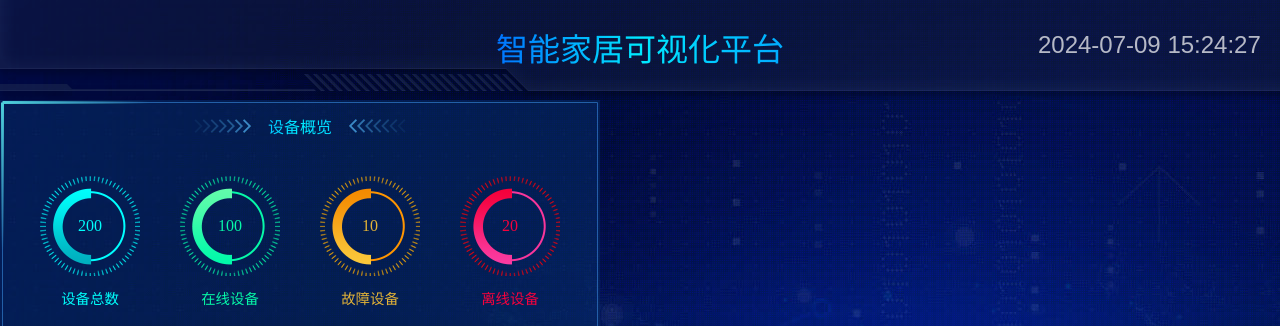
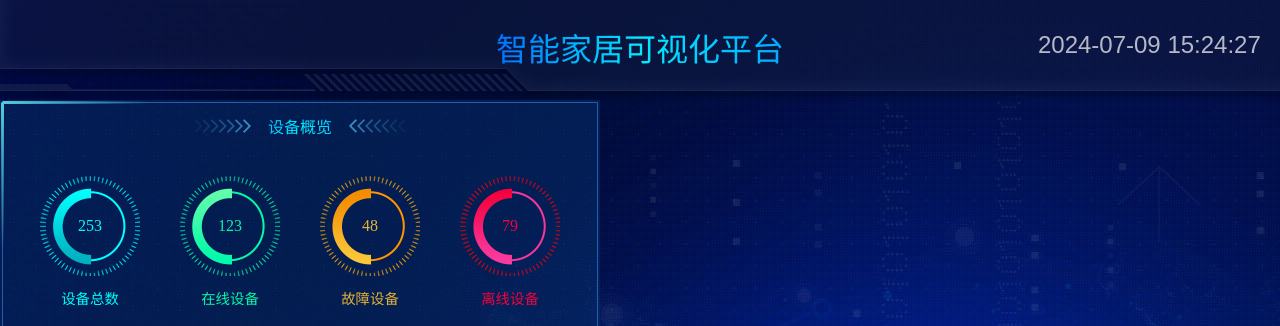
Before and after one commit to Samoy/visualization-react, a React (Vite) app: page / in a window 1280 px wide. Shown: the top 326 px of the page. Built offline with nearby package versions, Linux system fonts and the light colour scheme; the HTML template or start-up script is replaced by a standard one; a web font is replaced by a local one.

Commit message:
feat: Device Info

```diff
--- a/index.html
+++ b/index.html
@@ -1,5 +1,5 @@
 <!doctype html>
-<html lang="en">
+<html lang="zh">
   <head>
     <meta charset="UTF-8" />
     <link rel="icon" type="image/svg+xml" href="/vite.svg" />
--- a/package.json
+++ b/package.json
@@ -16,6 +16,7 @@
     "ahooks": "^3.8.0",
     "dayjs": "^1.11.11",
     "react": "^18.3.1",
+    "react-countup": "^6.5.3",
     "react-dom": "^18.3.1",
     "sass": "^1.77.6"
   },
--- a/src/components/DeviceInfo/index.tsx
+++ b/src/components/DeviceInfo/index.tsx
@@ -1,16 +1,17 @@
 import styles from './index.module.scss'
 import { DeviceStatus } from '@/models/device.ts'
+import CountUp from 'react-countup'
 
 interface Props {
   width?: number
   height?: number
   status?: DeviceStatus
-  text: string | number
+  value: string | number
   legend: string | number
 }
 
 function DeviceInfo(props: Props) {
-  const { width = 100, height = 100, status = DeviceStatus.normal, text, legend } = props
+  const { width = 100, height = 100, status = DeviceStatus.normal, value, legend } = props
   return (
     <div className={styles.container}>
       <div
@@ -21,7 +22,7 @@ function DeviceInfo(props: Props) {
         }}
         data-status={status}
       >
-        {text}
+        <CountUp end={value as number} delay={Math.random()} />
       </div>
       <div className={styles.legend} data-status={status}>
         {legend}
--- a/src/layouts/Overview/index.tsx
+++ b/src/layouts/Overview/index.tsx
@@ -1,31 +1,35 @@
 import StrokeBorderAnimatedContainer from '@/components/StrokeBorderAnimatedContainer'
 import { HTMLAttributes } from 'react'
 import styles from './index.module.scss'
-import { DeviceStatus } from '@/models/device.ts'
+import { DeviceOverview, DeviceStatus } from '@/models/device.ts'
 import DeviceInfo from '@/components/DeviceInfo'
 
 interface Props extends HTMLAttributes<HTMLDivElement> {}
 
-const deviceList = [
+const deviceList: DeviceOverview[] = [
   {
+    id: 'total',
     name: '设备总数',
     status: DeviceStatus.normal,
-    num: 200,
+    value: 253,
   },
   {
+    id: 'online',
     name: '在线设备',
     status: DeviceStatus.health,
-    num: 100,
+    value: 123,
   },
   {
+    id: 'fault',
     name: '故障设备',
     status: DeviceStatus.warning,
-    num: 10,
+    value: 48,
   },
   {
+    id: 'offline',
     name: '离线设备',
     status: DeviceStatus.danger,
-    num: 20,
+    value: 79,
   },
 ]
 
@@ -42,7 +46,7 @@ function Overview(props: Props) {
           </div>
           <div className={styles.content}>
             {deviceList.map((item) => (
-              <DeviceInfo key={item.name} text={item.num} legend={item.name} status={item.status} />
+              <DeviceInfo key={item.id} value={item.value} legend={item.name} status={item.status} />
             ))}
           </div>
         </div>
```
Also changed, not shown: src/models/device.ts (+7 -0 lines), 1 other file (tests, documents, lock files or other folders).
